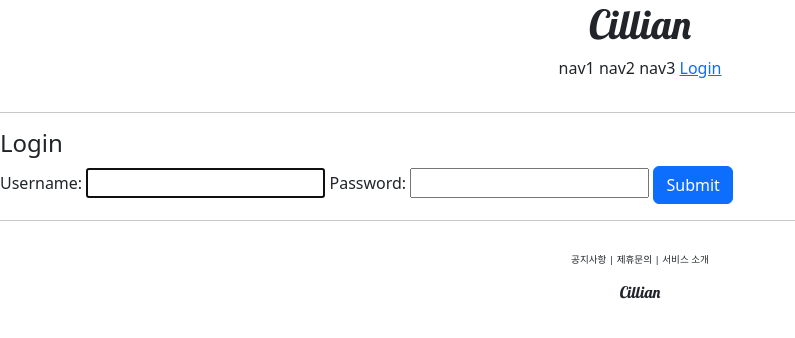
After one commit to Cillian1225/pragmatic, a Django app: page /account/login/ in a window 1280 px wide. The commit adds this page. Shown: the top 338 px of the page, without its empty margins (0-795 px from the left). Run offline with Django 4.2, Linux system fonts and the light colour scheme.

Commit message:
django course 22 commit

```diff
--- /dev/null
+++ b/accountapp/templates/accountapp/login.html
@@ -0,0 +1,18 @@
+
+{%extends 'base.html'%}
+{% block content %}
+<div>
+    <div>
+        <h4>Login</h4>
+    </div>
+    <div>
+        <form action="" method="post">
+            {% csrf_token%}
+            {{form}}
+            <input type="submit" class="btn btn-primary">
+        </form>
+    </div>
+
+
+</div>
+{% endblock%}
--- a/accountapp/urls.py
+++ b/accountapp/urls.py
@@ -1,3 +1,4 @@
+from django.contrib.auth.views import LogoutView, LoginView
 from django.urls import path
 from accountapp.views import hello_world, AccountCreateView
 
@@ -5,5 +6,9 @@ app_name = "accountapp"
 
 urlpatterns = [
     path('hello_world/', hello_world, name='hello_world'),
+
+    path('login/', LoginView.as_view(template_name='accountapp/login.html'), name='login'),
+    path('logout/', LogoutView.as_view(), name='logout'),
+
     path('create/', AccountCreateView.as_view(), name='create'),
 ]
--- a/pragmatic/settings.py
+++ b/pragmatic/settings.py
@@ -13,6 +13,7 @@ https://docs.djangoproject.com/en/4.0/ref/settings/
 from pathlib import Path
 import os
 import environ
+from django.urls import reverse_lazy
 
 env = environ.Env(
     # set casting, default value
@@ -138,3 +139,7 @@ STATICFILES_DIRS = [
 # https://docs.djangoproject.com/en/4.0/ref/settings/#default-auto-field
 
 DEFAULT_AUTO_FIELD = 'django.db.models.BigAutoField'
+
+#로그인시 profile로 이동방지
+LOGIN_REDIRECT_URL = reverse_lazy('accountapp:hello_world')
+LOGOUT_REDIRECT_URL = reverse_lazy('accountapp:login')
--- a/templates/header.html
+++ b/templates/header.html
@@ -6,6 +6,12 @@
         <span>nav1</span>
         <span>nav2</span>
         <span>nav3</span>
-        <span>nav4</span>
+        {% if not user.is_authenticated %}
+        <a href="{% url 'accountapp:login' %}?next={{ request.path }}">
+            <span>Login</span></a>
+        {% else%}
+        <a href="{% url 'accountapp:logout' %}?next={{ request.path }}">
+            <span>Logout</span></a>
+        {% endif%}
     </div>
 </div>
```
